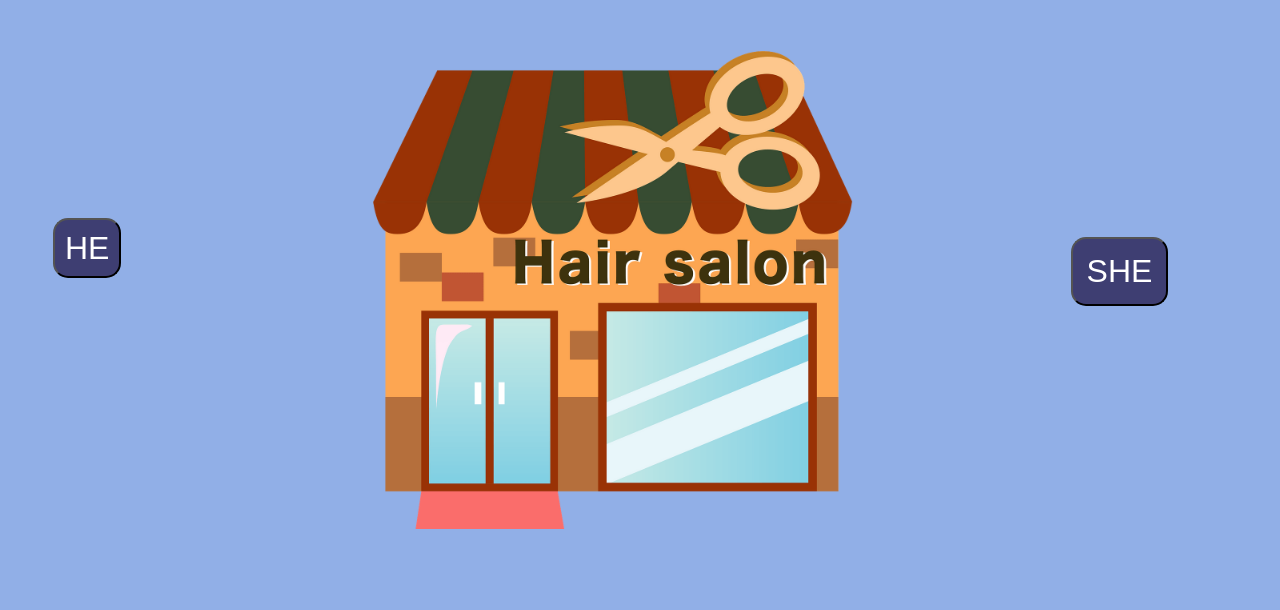
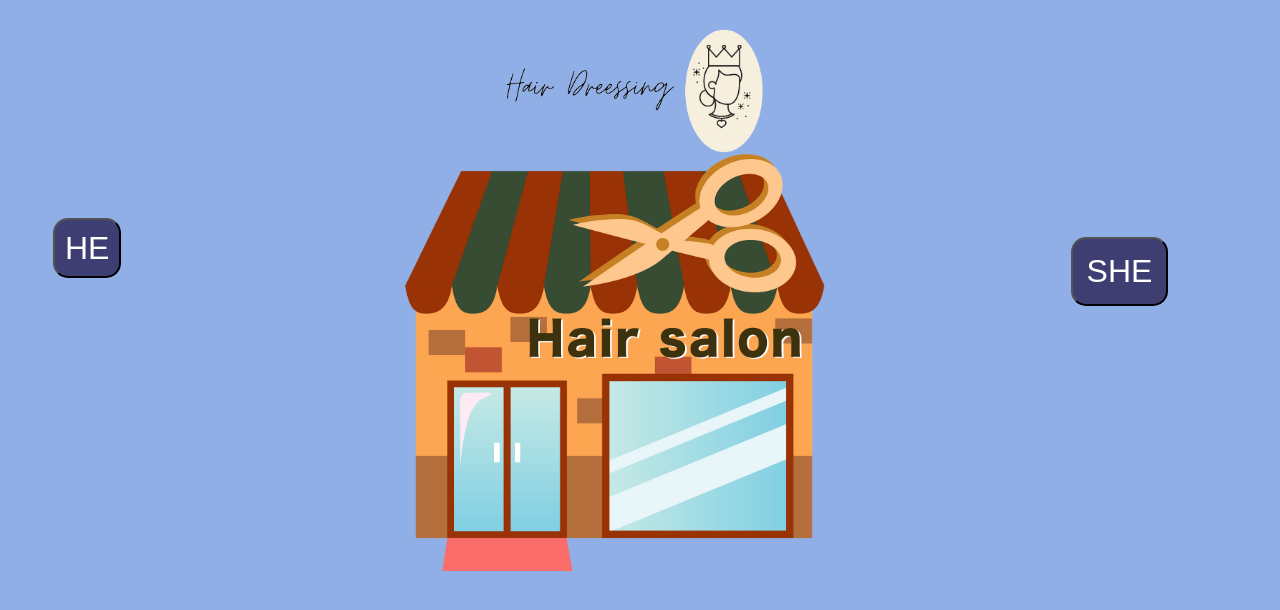
Before and after one commit to shirleytang0121/HairDressing, a website built with webpack: page index.html in a window 1280 px wide. Built offline with nearby package versions, Linux system fonts and the light colour scheme.

Commit message:
add logo

```diff
--- a/src/scripts/pages/gamePage.js
+++ b/src/scripts/pages/gamePage.js
@@ -15,6 +15,9 @@ export default function renderGamePage(){
     //delete all element
     const salon = document.querySelector('.salon');
     salon.remove();
+
+    const logo =document.querySelector(".logo");
+    logo.remove();
 
     const startbtnM = document.querySelector('.genderbtnF')
     startbtnM.remove();
@@ -53,6 +56,11 @@ export default function renderGamePage(){
 
     middiv.appendChild(mirror);
     middiv.appendChild(chardiv);
+
+    const newlogo = document.createElement('img');
+    newlogo.setAttribute('src','./src/image/Logo.png')
+    newlogo.classList.add('logo');
+    mainPage.appendChild(newlogo);
 
     const character =new Character('F');
 
--- a/src/scripts/pages/introPage.js
+++ b/src/scripts/pages/introPage.js
@@ -12,6 +12,13 @@ export default function renderIntroPage(){
     const salon = document.createElement('img');
     salon.setAttribute('src','./src/image/hair-salon.png');
     salon.classList.add('salon');
+
+    const logo = document.createElement('img');
+    logo.setAttribute('src','./src/image/Logo.png')
+    logo.classList.add('logo');
+
+
+
 
     const leftdiv = document.createElement('div');
     leftdiv.classList.add('leftdiv');
@@ -105,6 +112,7 @@ export default function renderIntroPage(){
     });
 
 
+    mainPage.appendChild(logo);
     mainPage.appendChild(salon);
     mainPage.appendChild(rightdiv);
 
--- a/src/styles/intropage.css
+++ b/src/styles/intropage.css
@@ -1,9 +1,15 @@
 .salon{
-    width: 40%;
+    width: 35%;
     height: auto;
     margin-left: auto;
     margin-right: auto;
-    margin-top: 4%;
+    margin-top: 12%;
+}
+
+.logo{
+    position: absolute;
+    width: 28%;
+    margin-top: -8%;
 }
 
 .genderbtnF{
```
Also changed, not shown: dist/main.css, dist/main.js, src/image/Logo.png (added).
